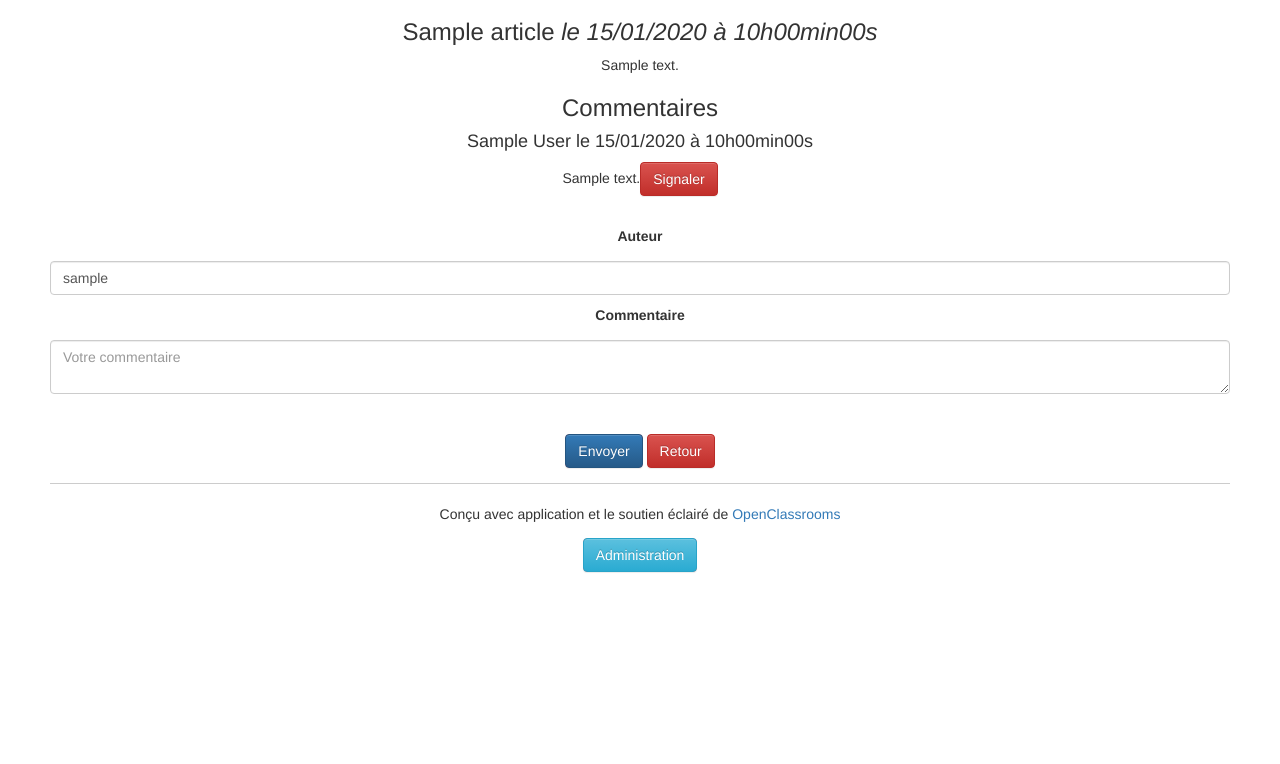
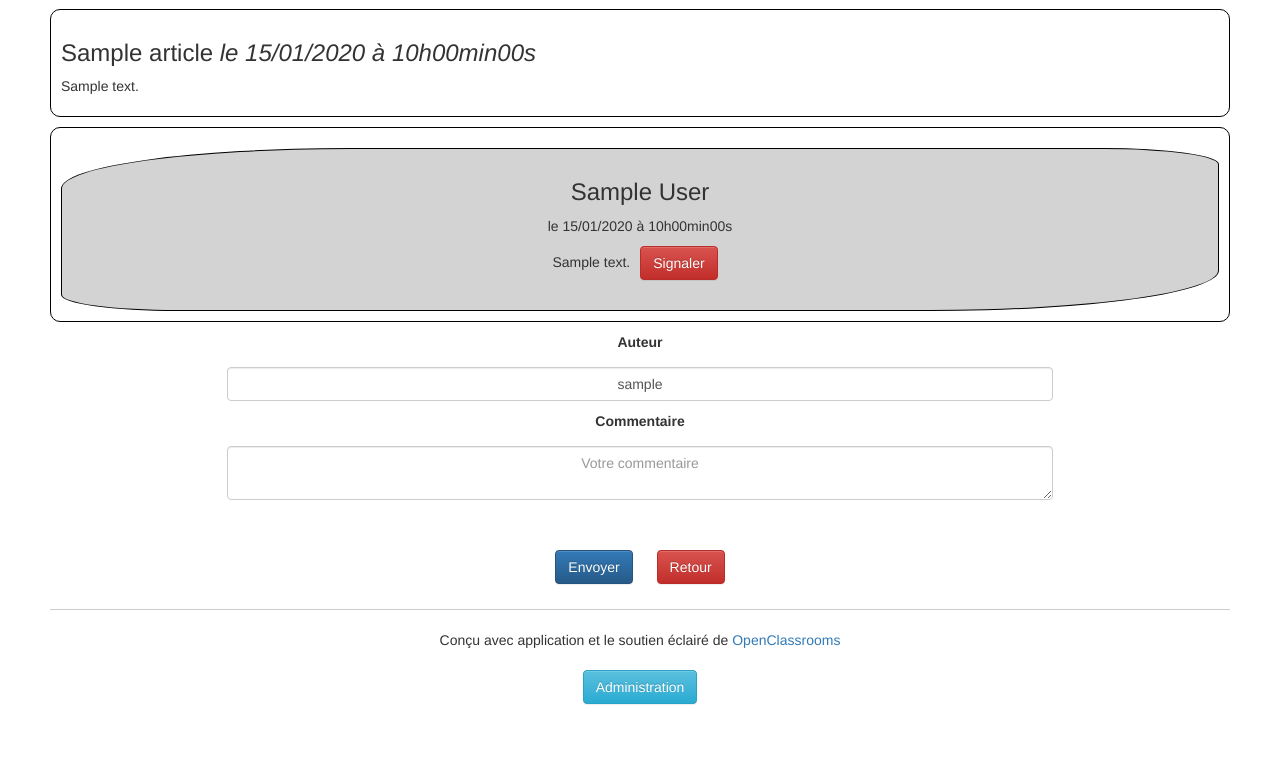
Before and after one commit to jcdubien/BLOGPOC, a PHP site: page /BLOG/index.php?action=post&id=1 in a window 1280 px wide. Shown: the part 51-815 px from the top of the page. Before the commit the page ends 624 px from the top, so only its background shows below. Run offline with PHP 8.4, Linux system fonts and the light colour scheme; the visitor is signed in with stand-in values (Sample User, id 1); tables that the repository leaves empty or names only in its code hold one stand-in row (values such as "Sample post"); some libraries are stand-ins or nearby versions.

Commit message:
amélioration présentation

```diff
--- a/controller/article_controller.php
+++ b/controller/ArticleController.php
@@ -1,8 +1,8 @@
 <?php
 
 
-require_once('model/postManager.php');
-require_once('model/commentManager.php');
+require_once('model/PostManager.php');
+require_once('model/CommentManager.php');
 
 
 function listPosts(){
--- a/controller/backend_controller.php
+++ b/controller/BackendController.php
@@ -1,7 +1,7 @@
 <?php
 
-require_once('model/backendManager.php');
-require_once('model/commentManager.php');
+require_once('model/BackendManager.php');
+require_once('model/CommentManager.php');
 
 function showMenu() {
 
--- a/controller/comment_controller.php
+++ b/controller/CommentController.php
@@ -2,7 +2,7 @@
 
 
 
-require_once('model/commentManager.php');
+require_once('model/CommentManager.php');
 
 
 function addComment($postId, $author, $comment){
--- a/index.php
+++ b/index.php
@@ -6,12 +6,12 @@ session_start();
 
 
 require('model/manager.php');
-require('model/backendManager.php');
-require('model/commentManager.php');
-require('model/postManager.php');
-require('controller/article_controller.php');
-require('controller/comment_controller.php');
-require('controller/backend_controller.php');
+require('model/BackendManager.php');
+require('model/CommentManager.php');
+require('model/PostManager.php');
+require('controller/ArticleController.php');
+require('controller/CommentController.php');
+require('controller/BackendController.php');
 
 
 if (isset($_GET['action'])){
--- a/model/backendManager.php
+++ b/model/backendManager.php
@@ -4,7 +4,7 @@ require_once("manager.php");
 
 class BackendManager extends Manager {
 
-    function addMember($pseudo,$pass,$email){
+    public function addMember($pseudo,$pass,$email){
 
         $passHash=password_hash($pass,PASSWORD_DEFAULT);
 
@@ -23,7 +23,7 @@ class BackendManager extends Manager {
     }
 
 
-    function checkPassword($pseudo ,$password){
+    public function checkPassword($pseudo ,$password){
 
         $db=$this->dbConnect();
 
@@ -46,7 +46,7 @@ class BackendManager extends Manager {
         return $passcheck;
     }
 
-    function getPassword($pseudo) {
+    public function getPassword($pseudo) {
 
         $db=$this->dbConnect();
 
@@ -60,7 +60,7 @@ class BackendManager extends Manager {
 
     }
 
-    function isMember($pseudo) {
+    public function isMember($pseudo) {
 
         $db=$this->dbConnect();
 
@@ -74,7 +74,7 @@ class BackendManager extends Manager {
 
     }
 
-    function isAdmin($pseudo){
+    public function isAdmin($pseudo){
 
         $db=$this->dbConnect();
 
@@ -88,7 +88,7 @@ class BackendManager extends Manager {
     }
 
 
-    function listMember($pseudo){
+    public function listMember($pseudo){
 
         $db=$this->dbConnect();
 
--- a/model/commentManager.php
+++ b/model/commentManager.php
@@ -4,7 +4,7 @@ require_once("manager.php");
 
 class CommentManager extends Manager {
 
-    function getComments($postId){
+    public function getComments($postId){
 
         $db = $this->dbConnect();
 
@@ -16,7 +16,7 @@ class CommentManager extends Manager {
 
 
 
-    function getAllComments() {
+    public function getAllComments() {
 
         $db = $this ->dbConnect();
 
@@ -26,7 +26,7 @@ class CommentManager extends Manager {
     }
 
 
-    function postComment($postId,$author,$comment) {
+    public function postComment($postId,$author,$comment) {
 
         $db=$this->dbConnect();
 
@@ -37,7 +37,7 @@ class CommentManager extends Manager {
         return $affectedLines;
     }
 
-    function listReportedComment(){
+    public function listReportedComment(){
 
         $db=$this->dbConnect();
 
@@ -47,7 +47,7 @@ class CommentManager extends Manager {
 
     }
 
-    function reportBadComment($id) {
+    public function reportBadComment($id) {
 
         $db=$this->dbConnect();
 
@@ -58,7 +58,19 @@ class CommentManager extends Manager {
         return $affectedLine;
     }
 
-    function validateComment($id) {
+    public function isreported($id) {
+
+        $db=$this->dbConnect();
+
+        $report=$db->prepare('SELECT reported FROM t_comment WHERE id=?');
+
+        $affectedLine=$report->execute(array($id));
+
+        return $affectedLine;
+
+    }
+
+    public function validateComment($id) {
 
         $db=$this->dbConnect();
 
@@ -69,7 +81,7 @@ class CommentManager extends Manager {
         return $affectedLine;
     }
 
-    function deleteComment($id){
+    public function deleteComment($id){
 
         $db=$this->dbConnect();
 
--- a/public/css/style.css
+++ b/public/css/style.css
@@ -1,4 +1,4 @@
-.footer {
+footer {
     border-top: 1px solid #ccc;
     padding-top: 10px;
     text-align: center;
@@ -10,8 +10,7 @@ header {
     justify-content: space-around;
     align-items: center;
     margin : auto;
-    background-image: url('/BLOG/public/css/alaska.jpg');
-}
+  }
 
 
 h2 {
@@ -20,9 +19,17 @@ h2 {
 
 .formulaire {
     margin-top: 100 px;
-
     padding-top: 10px;
 
+}
+
+.news
+{
+  border:solid black 1px;
+  border-radius: 10px;
+  padding:10px;
+  margin-top:10px;
+  text-align:left;
 }
 
 body {
@@ -54,7 +61,6 @@ body {
     padding-left: 15px;
     margin-right: auto;
     margin-left: auto;
-
     text-align: left;
 
   }
@@ -67,10 +73,7 @@ body {
 
 
 
-  .mark {
-      margin-left: 10 px;
-      text-decoration-color: firebrick;
-  }
+
 
   .fieldset {
 
@@ -104,14 +107,58 @@ text-decoration: deeppink;
     margin-right: 5px;
   }
 
- .separator {
+
+
+ .btn {
+
+  margin:10px;
+  text-align: center;
+ }
+
+ .form-control {
+
+  margin:auto;
+  text-align: center;
+  width:70%;
+ }
+
+ .title {
+   display:inline;
+ }
+
+.top-img {
+
+  display:flex;
+  justify-content:space-around;
+  margin-top:20px;
+  height:100px;
+
+}
+
+.commentlist {
 
   display:block;
-  height: 30px;
-  background-color: red;
+  margin:auto;
+  text-align: center;
+  border:solid black 1px;
+  border-radius: 10px;
+  padding:10px;
+  margin-top:10px;
 
- }
+}
 
- .underline {
-   border-bottom: solid , black , 1px;
- }
+.commenttitle {
+
+  text-decoration: bold italic;
+  margin:auto;
+
+}
+
+.postcommenttitle {
+
+  border:solid black 1px;
+  border-radius: 25% 10%;
+  padding:10px;
+  margin-top:10px;
+  background-color: lightgrey;
+}
--- a/view/frontend/postView.php
+++ b/view/frontend/postView.php
@@ -15,21 +15,32 @@
         <?= nl2br($post['content']) ?>
     </p>
 
+</div>
 
-    <h3 class="underline">Commentaires</h3>
+
+
+
+
+    <div class="commentlist">
 
         <?php
 
         while ($comment = $comments->fetch()) { ?>
 
-        <h4><?= htmlspecialchars($comment['author']) ?> le <?= $comment['comment_date_fr'] ?></h4>
+            <div class="postcommenttitle">
+                <h3><?= htmlspecialchars($comment['author']) ?></h3>
+                le <?= $comment['comment_date_fr'] ?></h3>
+
+
             <p><?= nl2br($comment['comment']) ?><a class="btn btn-danger" href="index.php?action=report&amp;postID=<?= $comment['post_id'];?>&amp;id=<?= $comment['id']?>">Signaler</a></p>
-
+            </div>
         <?php }?>
 
     </div>
 
-<form class="formulaire" action="index.php?action=addComment&amp;id=<?= $post['id'] ?>" method="post">
+
+
+<form  action="index.php?action=addComment&amp;id=<?= $post['id'] ?>" method="post">
 
     <fieldset>
 
@@ -72,6 +83,7 @@
 </form>
 
 
+
 <?php $content=ob_get_clean(); ?>
 
 <?php require('template.php') ?>
```
Also changed, not shown: view/backend/createAccount.php (+14 -14 lines), view/backend/menuBackend.php (+6 -5 lines), view/backend/postViewBackEnd.php (+13 -2 lines), view/frontend/listPostsView.php (+10 -4 lines), public/alaska.jpg (added), public/css/alaska.jpg (deleted). Lines whose indentation alone changed are shown as unchanged.
